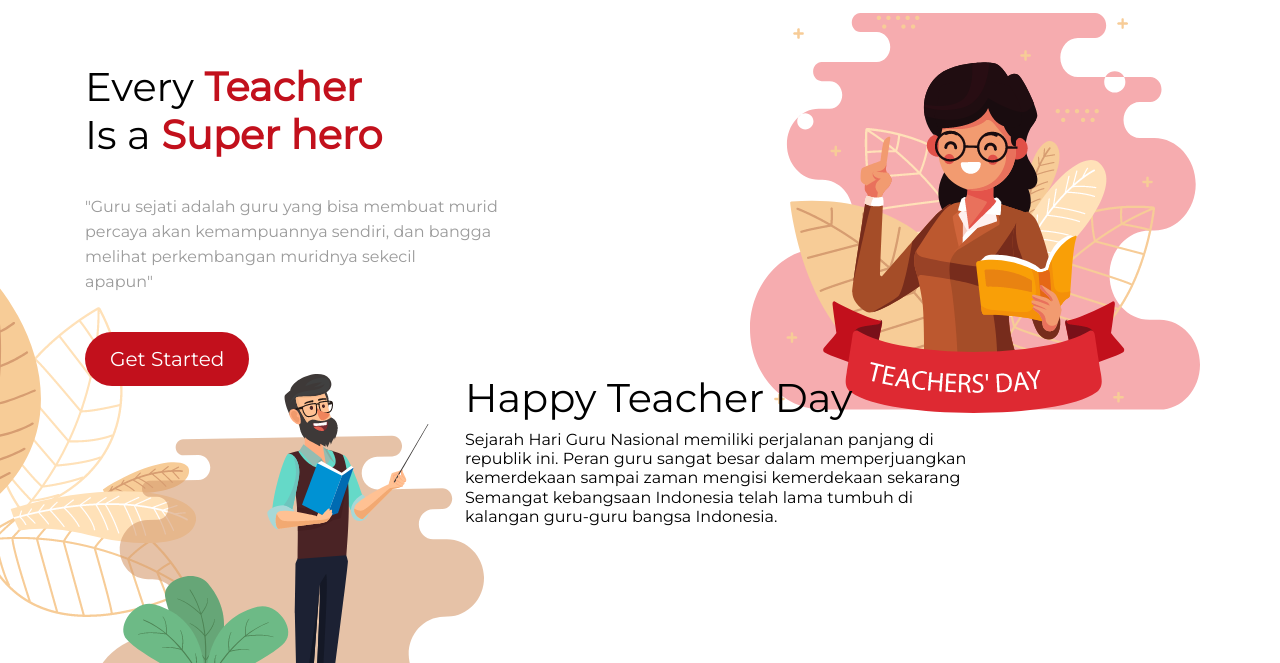
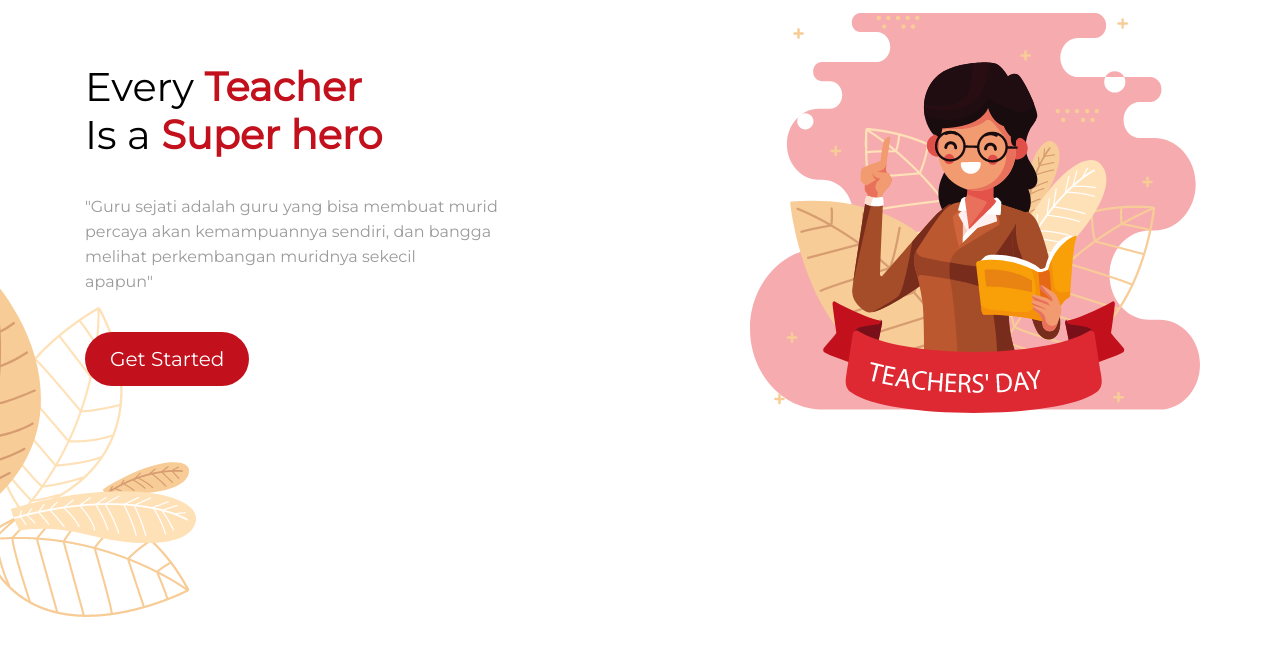
Before and after one commit to aansulaimann/simple-landing-page-teacher-day, a plain HTML site: page index.html in a window 1280 px wide. Shown: the part 137-800 px from the top of the page. Drawn offline with Linux system fonts and the light colour scheme.

Commit message:
menambahkan style untuk section happy teacher day

```diff
--- a/assets/css/style.css
+++ b/assets/css/style.css
@@ -78,7 +78,7 @@ home - area
   color: rgb(155, 155, 155);
 }
 
-.caption-main a {
+.caption-main .btn-lg {
   height: 90px;
   padding: 15px 25px 15px 25px;
   background-color: #C2101C;
@@ -97,3 +97,40 @@ home - area
   margin-top: -90px;
   margin-left: -250px;
 }
+
+/*----------------------------------------------
+happy teacher day
+------------------------------------------------*/
+
+.man-teacher img {
+  height: 300px;
+  margin-top: 300px;
+}
+
+.caption-teacher-day {
+  margin-top: 300px;
+}
+
+.caption-teacher-day h1 {
+  font-size: 25px;
+  font-weight: 200;
+}
+
+.caption-teacher-day h1 span {
+  color: #C2101C;
+  font-weight: bold;
+}
+
+.caption-teacher-day h6 {
+  color: rgb(155, 155, 155);
+  line-height: 30px;
+  margin-top: 30px;
+  margin-bottom: 45px;
+}
+
+.caption-teacher-day .btn-lg {
+  height: 90px;
+  padding: 15px 25px 15px 25px;
+  background-color: #C2101C;
+  border-radius: 30px;
+}
```
